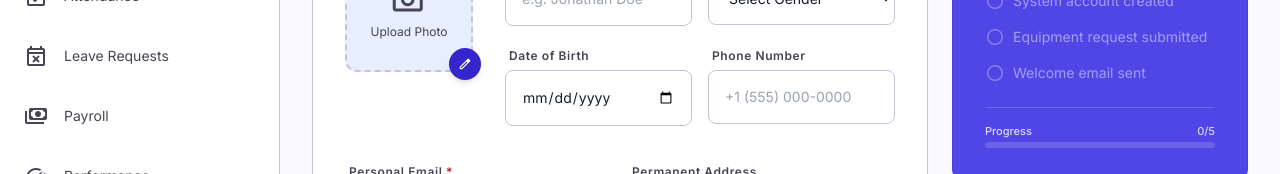
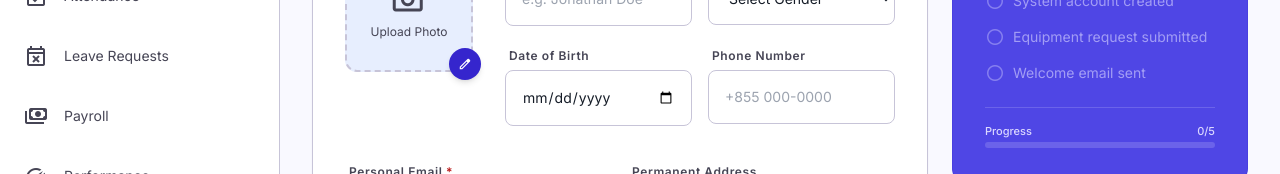
Before and after one commit to AlastorOps/DevOpsProject, a React (Vite) app in the folder frontend/: page /employees/new in a window 1280 px wide. Shown: the part 398-572 px from the top of the page. Built offline with nearby package versions, Linux system fonts and the light colour scheme.

Commit message:
Validate addemployee

```diff
--- a/frontend/src/features/employees/AddEmployee.jsx
+++ b/frontend/src/features/employees/AddEmployee.jsx
@@ -121,7 +121,16 @@ export default function AddEmployee() {
                 </div>
                 <div className="space-y-xs">
                   <label className="text-label-md text-on-surface-variant ml-xs">Phone Number</label>
-                  <input className="w-full border border-outline-variant focus:border-primary focus:ring-1 focus:ring-primary rounded-lg py-md px-md text-body-md outline-none" placeholder="+1 (555) 000-0000" type="tel" {...f('phone')} />
+                  <input
+                    className="w-full border border-outline-variant focus:border-primary focus:ring-1 focus:ring-primary rounded-lg py-md px-md text-body-md outline-none"
+                    placeholder="+855 000-0000"
+                    type="tel"
+                    {...f('phone')}
+                    onChange={e => {
+                      const val = e.target.value.replace(/[^\d+\-\s()]/g, '')
+                      setForm(prev => ({ ...prev, phone: val }))
+                    }}
+                  />
                 </div>
               </div>
             </div>
```
